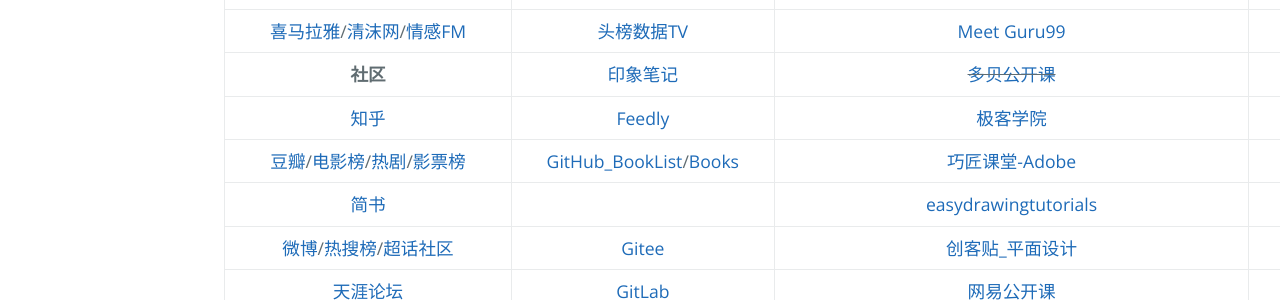
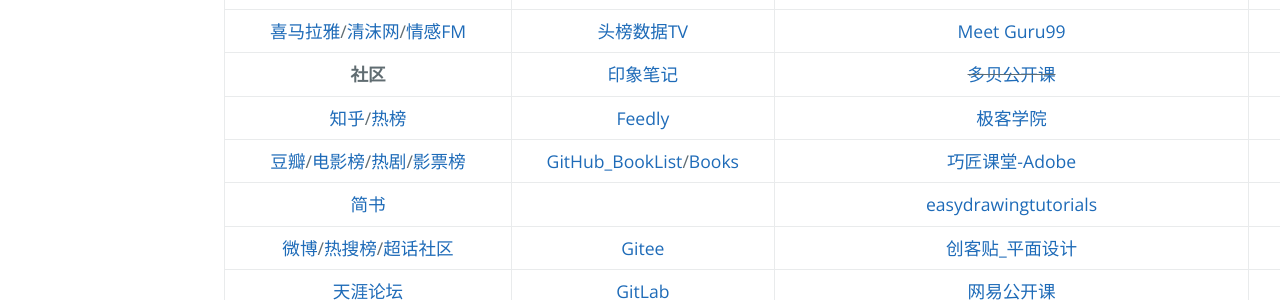
Before and after one commit to AmbroseRen/test, a Jekyll site: the page built from navigation.md, in a window 1280 px wide. Shown: the part 341-641 px from the top of the page. Built offline with Jekyll 4.4.1, drawn with Linux system fonts in a browser that asks for light colours; our own code applies the rules of GitHub Pages for plain Markdown files; the repository's description, which GitHub fills in, is left out.

Commit message:
Update navigation.md

```diff
--- a/navigation.md
+++ b/navigation.md
@@ -12,7 +12,7 @@
 | []() | [新榜-排名列表](https://www.newrank.cn/public/info/list.html) | [脚本之家](https://www.jb51.net/list/index_1.htm) | [Programming Praxis](https://programmingpraxis.com/) |
 | [喜马拉雅](https://www.ximalaya.com/my/subscribed/)/[清沫网](https://www.qingmo.net/)/[情感FM](https://www.qingmo.net/qingganfm) | [头榜数据TV](http://www.toubang.tv/anchor/mutile.html) | [Meet Guru99](https://www.guru99.com/) | __工具__ |
 | __社区__ | [印象笔记](https://app.yinxiang.com/Home.action) | ~~[多贝公开课](http://www.duobei.com/)~~ | [epub.liumingye](https://epub.liumingye.cn/) |
-| [知乎](https://www.zhihu.com/people/RS101202303/following) | [Feedly](https://feedly.com/) | [极客学院](https://www.jikexueyuan.com/) | [MYFREEMP3](http://tool.liumingye.cn/music/?page=audioPage&type=migu&name=The%20Ludlows) |
+| [知乎](https://www.zhihu.com/people/RS101202303/following)/[热榜](https://www.zhihu.com/hot) | [Feedly](https://feedly.com/) | [极客学院](https://www.jikexueyuan.com/) | [MYFREEMP3](http://tool.liumingye.cn/music/?page=audioPage&type=migu&name=The%20Ludlows) |
 | [豆瓣](https://www.douban.com/people/AmbroseRen/)/[电影榜](https://movie.douban.com/)/[热剧](https://movie.douban.com/tv/#!type=tv&tag=%E7%83%AD%E9%97%A8&sort=recommend&page_limit=20&page_start=0)/[影票榜](https://www.endata.com.cn/BoxOffice/) | [GitHub_BookList](https://github.com/AmbroseRen/test/blob/master/Library/BookListsOne.md)/[Books](https://github.com/AmbroseRen/Picture/tree/master/book/Society) | [巧匠课堂-Adobe](https://www.2qj.com/) | [BookReader](https://ztftrue.github.io/BookReader/) |
 | [简书](https://www.jianshu.com/subscriptions#/timeline) | []() | [easydrawingtutorials](https://www.easydrawingtutorials.com/index.php/disney/81-draw-mickey-mouse) | [Neat Reader](https://www.neat-reader.cn/webapp#/) |
 | [微博](https://weibo.com/3626507391/follow)/[热搜榜](https://s.weibo.com/top/summary)/[超话社区](https://huati.weibo.cn/discovery/super) | [Gitee](https://gitee.com/) | [创客贴_平面设计](https://www.chuangkit.com/designtools/designindex) | [PDF在线阅读器](https://web.jisupdf.com/) |
```
